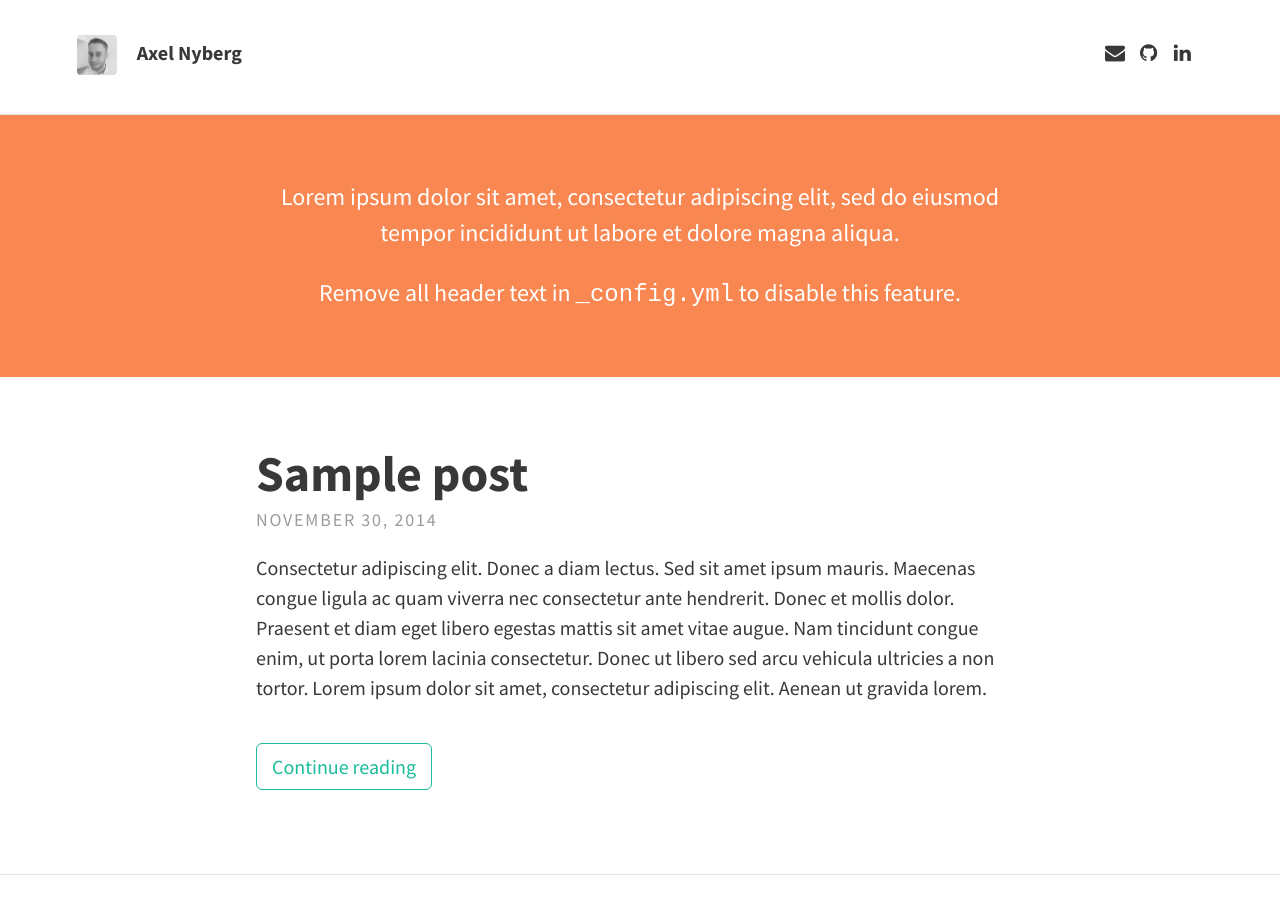
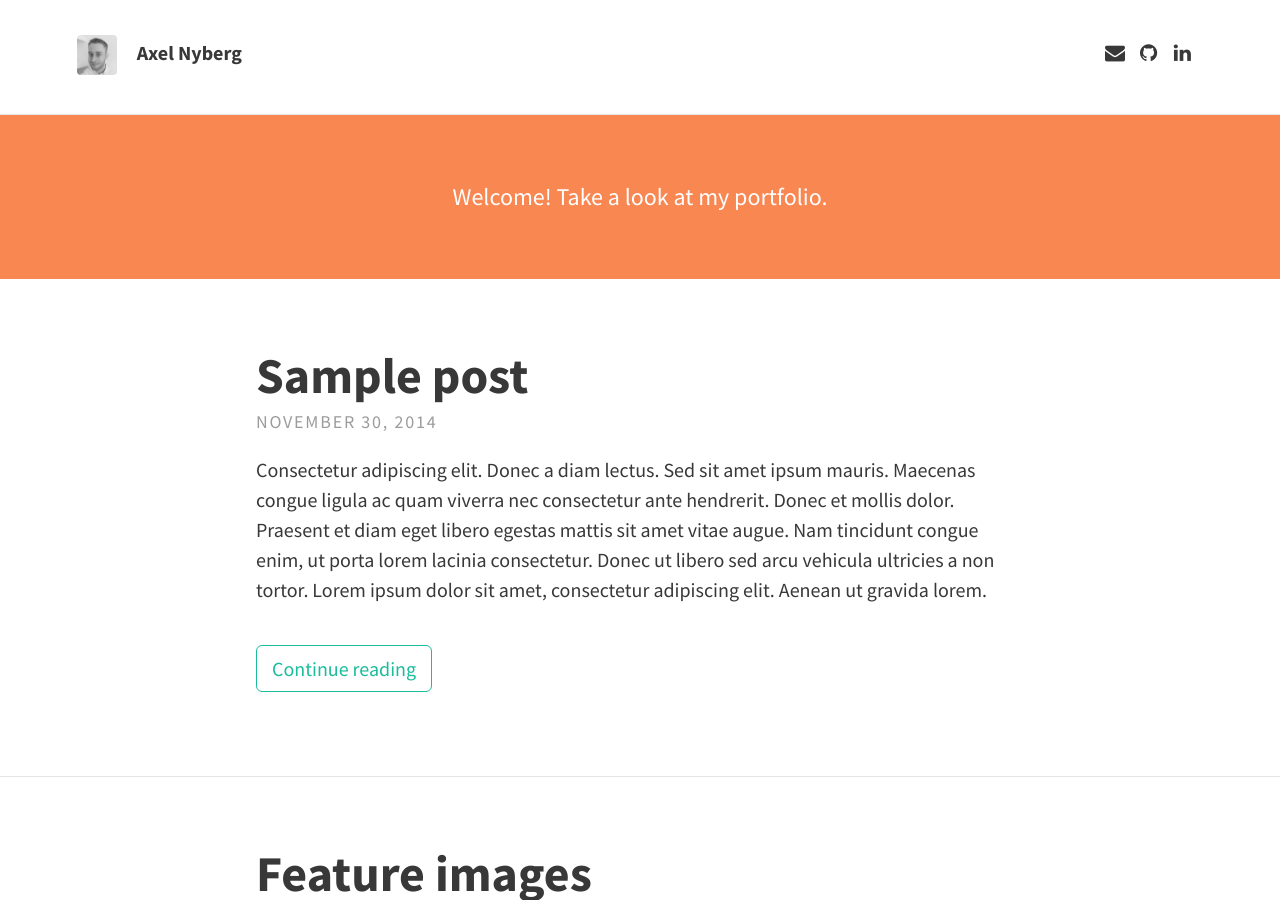
Before and after one commit to axelnyberg/axelnyberg.github.io, a Jekyll site: the page built from index.html, in a window 1280 px wide and 900 px high. Built offline with Jekyll 4.4.1, drawn with Linux system fonts in a browser that asks for light colours; nearby versions of some CDN libraries; the list of posts is cut into pages by our own code.

Commit message:
Update _config.yml

```diff
--- a/_config.yml
+++ b/_config.yml
@@ -8,13 +8,11 @@
   title: Axel Nyberg
   avatar: "axel.jpg"
   gravatar: # Email MD5 hash
-  description: "This Website includes a blog and my portfolio." # used by search engines
+  description: "This basic website is my portfolio." # used by search engines
 
   # Header and footer text
   header_text: >
-    <p>Lorem ipsum dolor sit amet, consectetur adipiscing elit, sed do eiusmod tempor incididunt ut labore et dolore magna aliqua.</p>
-
-    <p>Remove all header text in <code>_config.yml</code> to disable this feature.</p>
+    <p>Welcome! Take a look at my portfolio.</p>
   header_text_feature_image:
   footer_text: >
    Powered by <a href="http://jekyllrb.com">Jekyll</a> with <a href="https://rohanchandra.github.io/project/type/">Type Theme</a>
```
